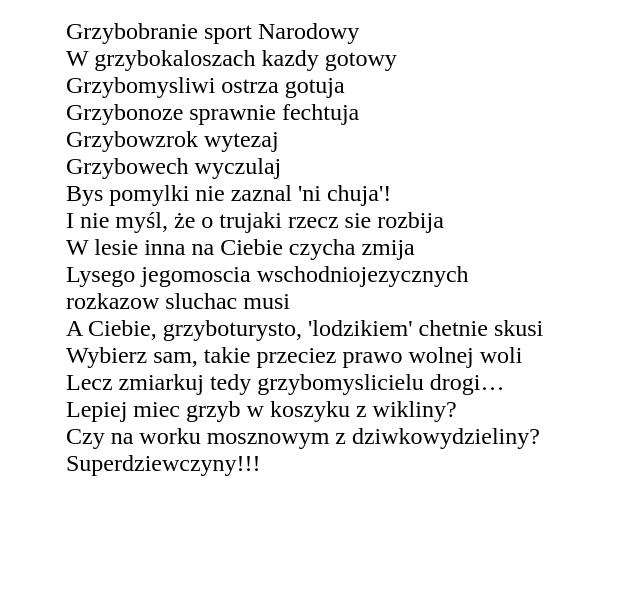
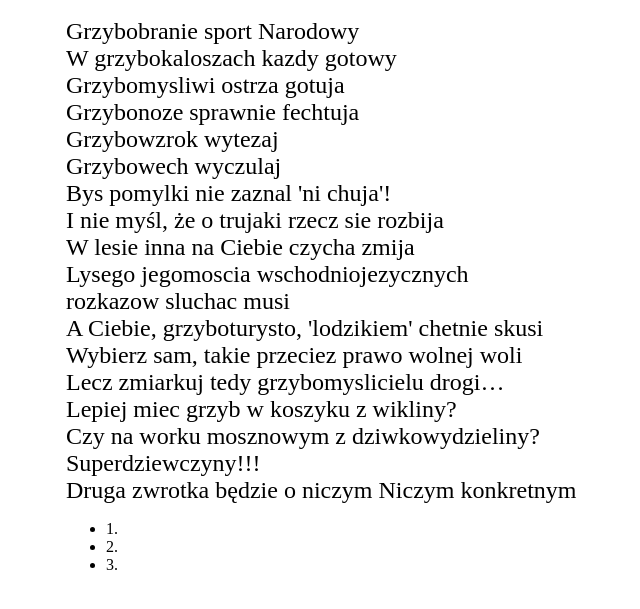
Before and after one commit to dawidmwojciechowski/nauka-gita, a plain HTML site: page index.html in a window 1280 px wide. Shown: the part 121-730 px from the top of the page, without its empty margins (574-1214 px from the left). Drawn offline with Linux system fonts and the light colour scheme.

Commit message:
druga zwrotka i punkty w index.html

```diff
--- a/index.html
+++ b/index.html
@@ -29,6 +29,15 @@
 		Czy na worku mosznowym z dziwkowydzieliny?<br>
 		Superdziewczyny!!!
 	</p>
+	<p>
+		Druga zwrotka będzie o niczym
+		Niczym konkretnym
+	</p>
+		<ul>
+			<li> 1. </li>
+			<li> 2. </li>
+			<li> 3. </li>
+		</ul>
 	</div>
   </body>
 </html>
```
